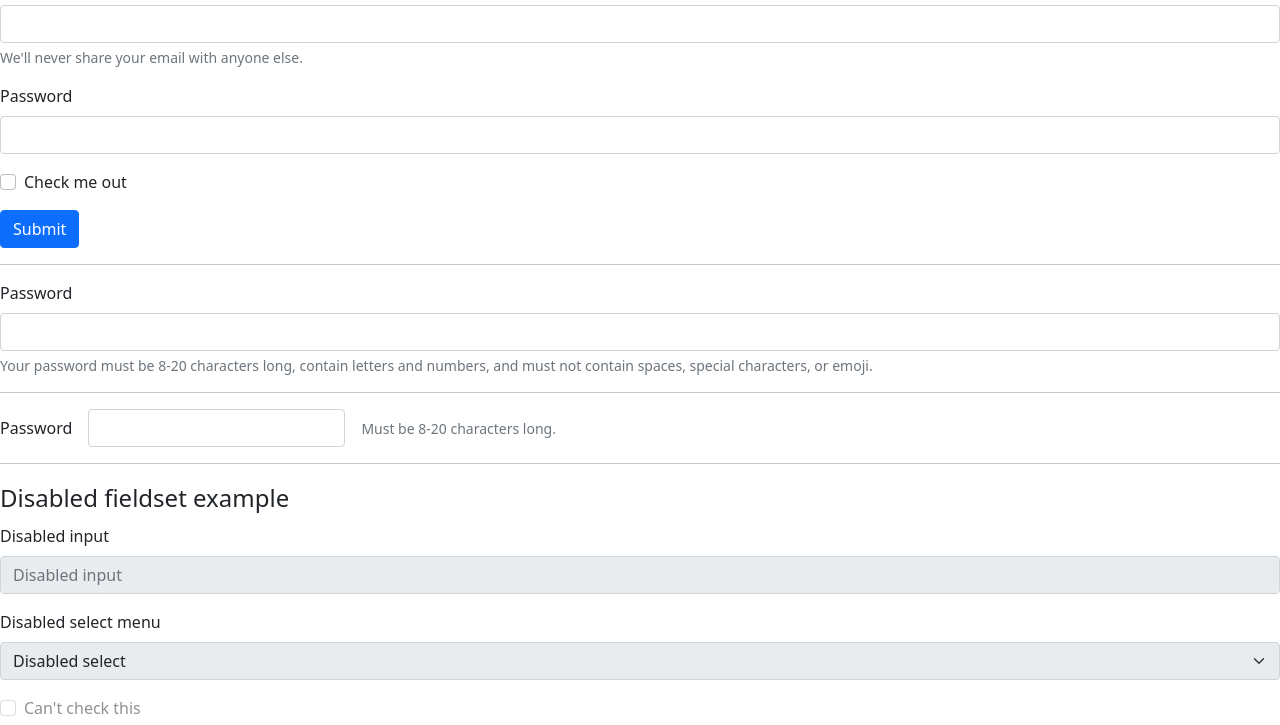
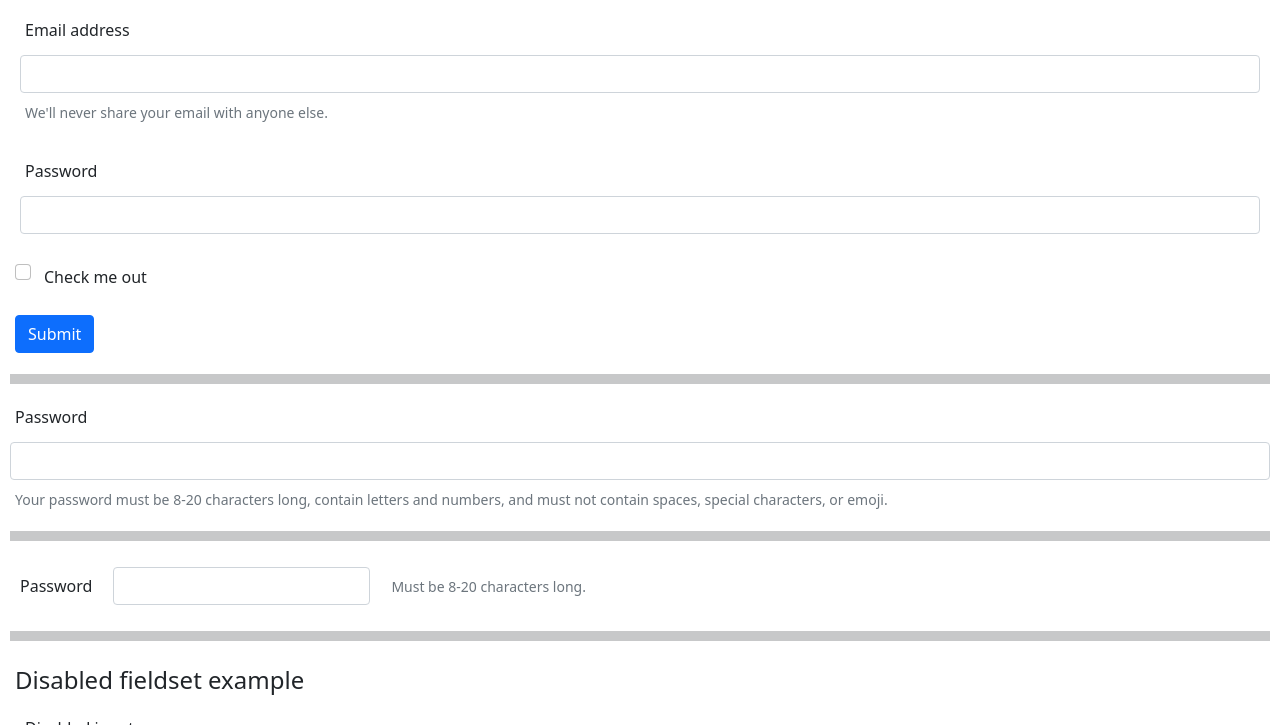
Before and after one commit to PABLOCESAR2412/Git-Repo, a plain HTML site: page index.html in a window 1280 px wide. Shown: the part 147-872 px from the top of the page. Drawn offline with nearby package versions, Linux system fonts and the light colour scheme.

Commit message:
Actualizacion 0.5

```diff
--- a/index.html
+++ b/index.html
@@ -8,7 +8,11 @@
         integrity="sha384-EVSTQN3/azprG1Anm3QDgpJLIm9Nao0Yz1ztcQTwFspd3yD65VohhpuuCOmLASjC" crossorigin="anonymous">
     <title>GH-Pages</title>
 </head>
-
+<style>
+    * {
+        padding: 5px;
+    }
+</style>
 <body>
     <h1>Test</h1>
     <p>Lorem ipsum dolor sit amet, consectetur adipisicing elit. Corporis nulla sequi mollitia voluptates totam placeat
```
